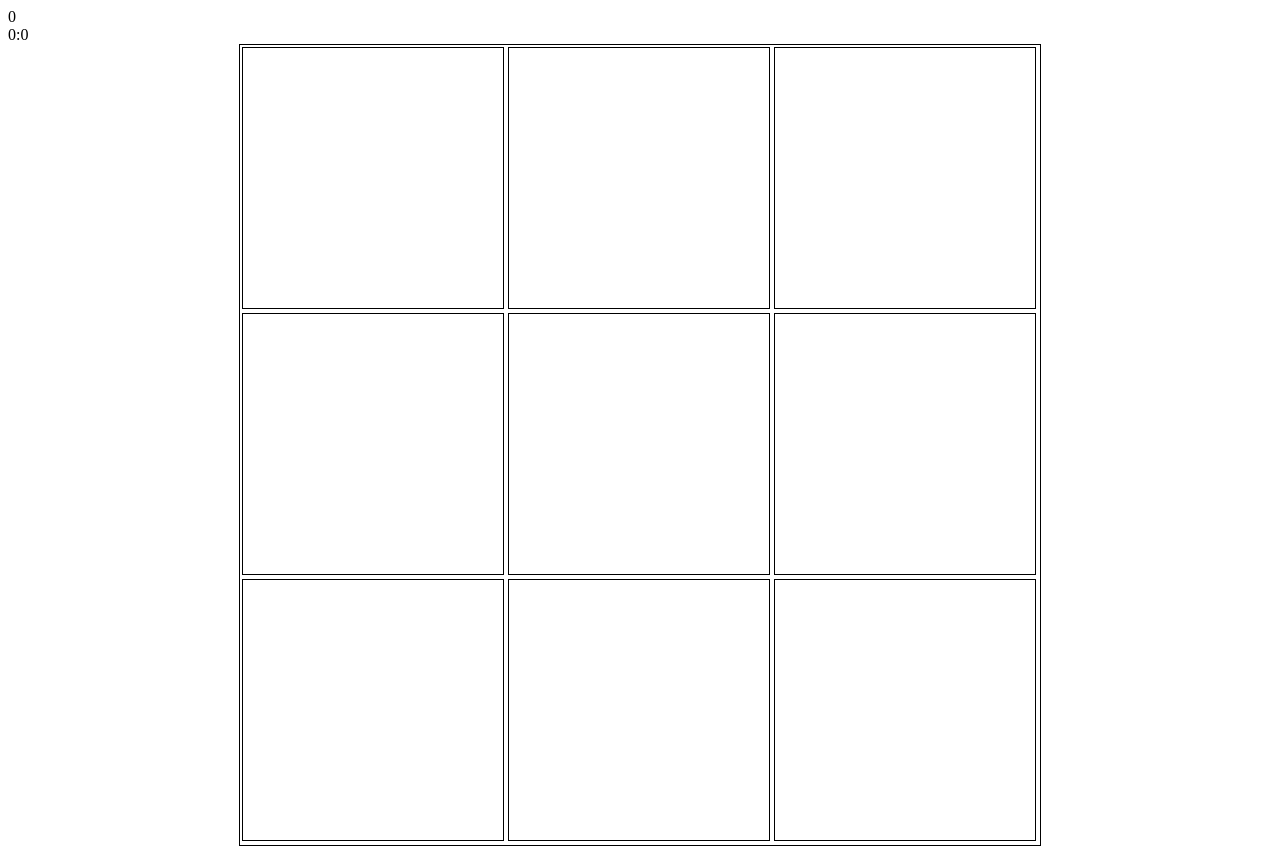
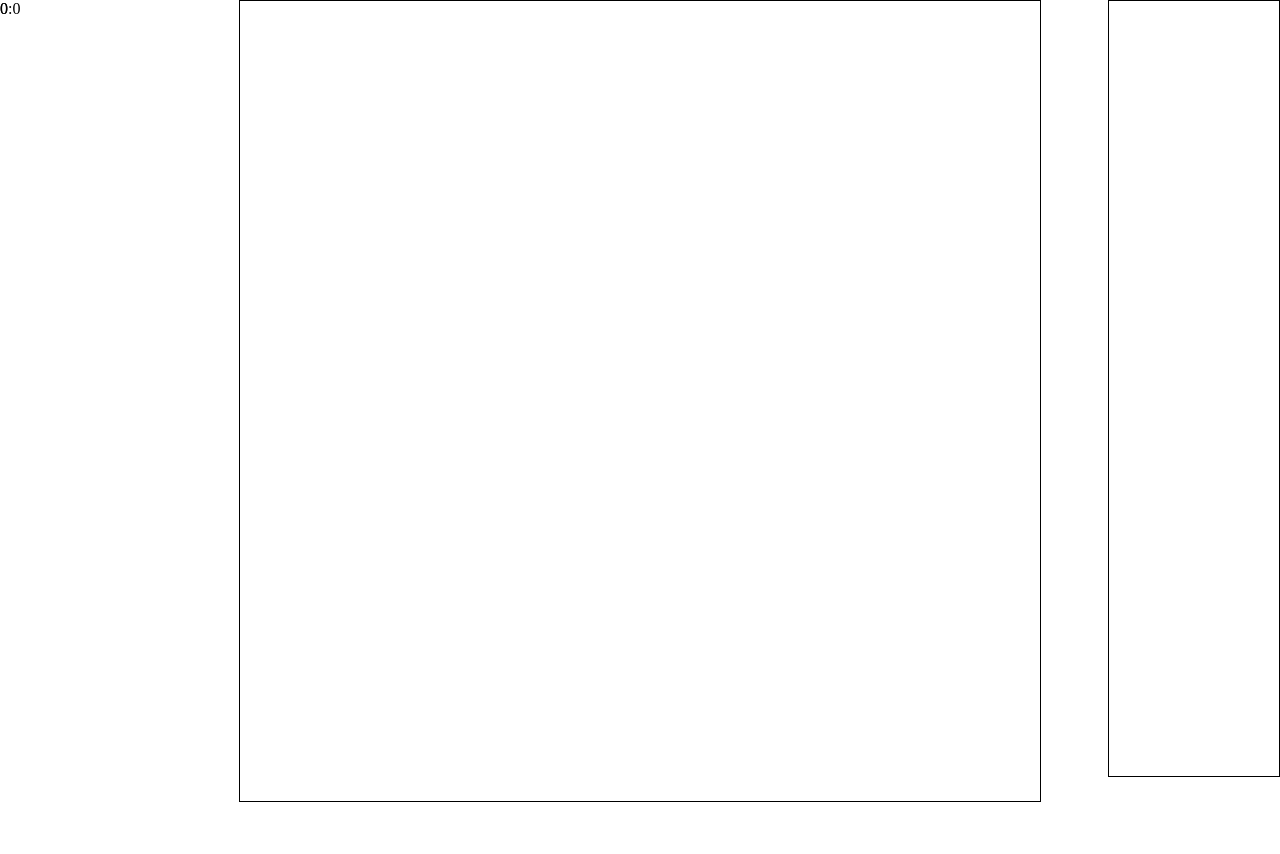
Before and after one commit to mikepparks/stones, a plain HTML site: page index.html in a window 1280 px wide. After the commit the page ends 802 px from the top, so only its background shows below. Drawn offline with Linux system fonts and the light colour scheme.

Commit message:
Random stone generation

```diff
--- a/css/game.css
+++ b/css/game.css
@@ -1,14 +1,41 @@
+body {
+	margin: 0;
+	padding: 0;
+}
+
+#scoreDisplay,#timeDisplay {
+	position: absolute;
+}
+
 #gameField {
 	width: 800px;
 	height: 800px;
 	margin: auto;
-	border: 1px solid black;
+	border: 1px solid #000;
+	overflow: hidden;
 }
 
 #gameField > .stoneSlot {
 	width: 260px;
 	height: 260px;
 	margin: 2px;
-	border: 1px solid black;
 	float: left;
 }
+
+#stoneHand {
+	position: absolute;
+	width: 170px;
+	height: 775px;
+	border: 1px solid black;
+	right: 0px;
+}
+
+#stoneHand > .stoneSlot {
+	margin: 2px auto;
+	width: 150px;
+	height: 150px;
+}
+
+.stoneSlot:hover {
+	border: 1px solid #000;
+}
--- a/index.html
+++ b/index.html
@@ -13,6 +13,13 @@
 	<body>
 		<div id="scoreDisplay"></div>
 		<div id="timeDisplay"></div>
+		<div id="stoneHand">
+			<div class="stoneSlot"></div>
+			<div class="stoneSlot"></div>
+			<div class="stoneSlot"></div>
+			<div class="stoneSlot"></div>
+			<div class="stoneSlot"></div>
+		</div>
 		<div id="gameField">
 			<div class="stoneSlot"></div>
 			<div class="stoneSlot"></div>
--- a/js/logic.js
+++ b/js/logic.js
@@ -1,12 +1,37 @@
 (function(gameEngine,logic) {
+	logic.MAX_STONES = 5;
+	logic.STONE_SIDE = 4;
+
+	logic.playerStones = [];
+	logic.cpuStones = [];
 
 	logic.update = function() {
 		if (!gameEngine.pause) {
 		}
 	};
 
+	logic.generateStone = function() {
+		var stoneData = {};
+		stoneData.side = [];
+
+		stoneData.type = gameEngine.utils.randRange(1,20);
+
+		for (var i = 0; i < logic.STONE_SIDE; ++i) {
+			stoneData.side[i] = gameEngine.utils.randRange(0,4);
+		}
+
+		return stoneData;
+	};
+
 	logic.init = function() {
 		console.log('Game Logic Initializing...');
+
+		for (var i = 0; i < logic.MAX_STONES; ++i) {
+			logic.playerStones[i] = logic.generateStone();
+			logic.cpuStones[i] = logic.generateStone();
+		}
+
+		console.dir(logic.playerStones);
 
 		console.log('Game Logic Initialized.');
 	};
```
Also changed, not shown: css/game.min.css (deleted).
